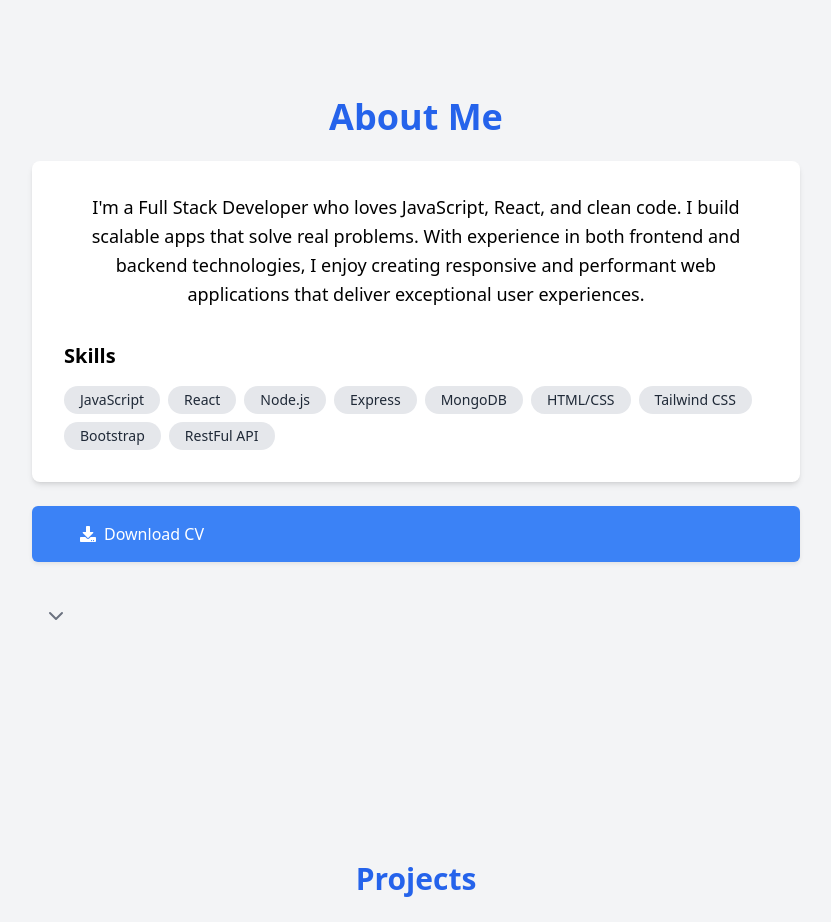
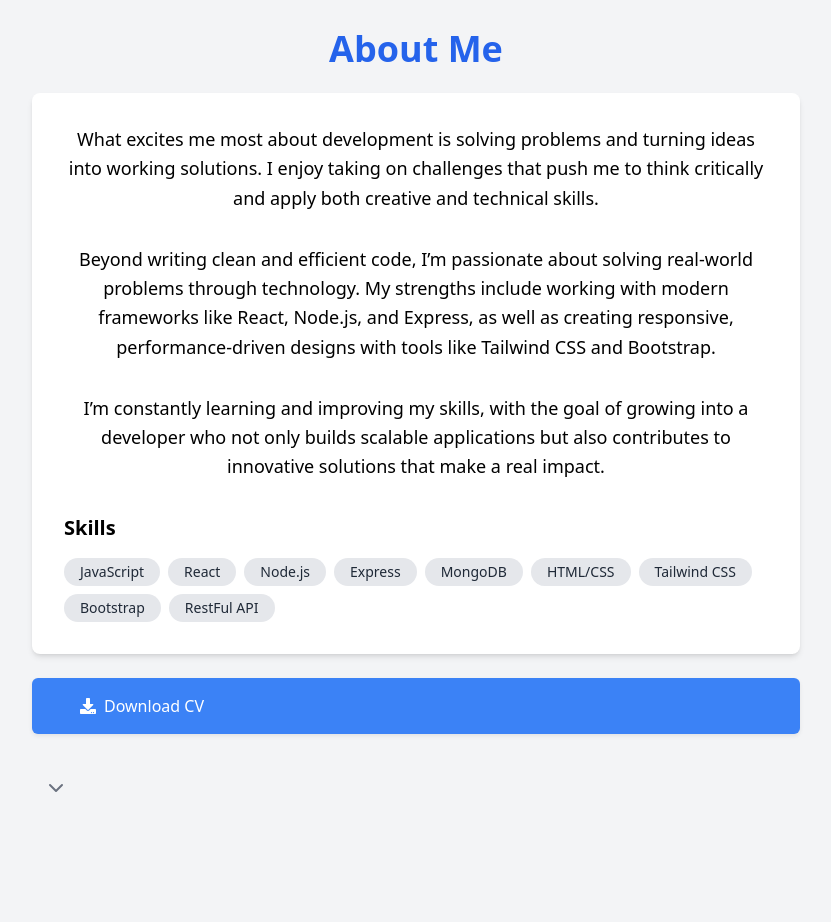
Before and after one commit to Alvinza/newPortfolio, a React (Create React App) app: page / in a window 1280 px wide. Shown: the part 900-1822 px from the top of the page, without its empty margins (224-1055 px from the left). Built offline with nearby package versions, Linux system fonts and the light colour scheme.

Commit message:
Update About.jsx
updated text section

```diff
--- a/src/components/About.jsx
+++ b/src/components/About.jsx
@@ -16,11 +16,18 @@ const About = () => (
       {/* About Card */}
       <div className="bg-white dark:bg-gray-800 p-8 rounded-lg shadow-md transition-colors duration-300 ">
         <p className=" dark:text-gray-300 text-lg mb-8 leading-relaxed text-black">
-          I'm a Full Stack Developer who loves JavaScript, React, and clean
-          code. I build scalable apps that solve real problems. With experience
-          in both frontend and backend technologies, I enjoy creating responsive
-          and performant web applications that deliver exceptional user
-          experiences.
+          What excites me most about development is solving problems and turning ideas into working solutions.
+          I enjoy taking on challenges that push me to think critically and apply
+          both creative and technical skills.
+        </p>
+         <p className=" dark:text-gray-300 text-lg mb-8 leading-relaxed text-black">
+          Beyond writing clean and efficient code, I’m passionate about solving real-world problems through technology.
+           My strengths include working with modern frameworks like React, Node.js, and Express,
+           as well as creating responsive, performance-driven designs with tools like Tailwind CSS and Bootstrap.
+        </p>
+         <p className=" dark:text-gray-300 text-lg mb-8 leading-relaxed text-black">
+          I’m constantly learning and improving my skills, with the goal of growing into a developer
+           who not only builds scalable applications but also contributes to innovative solutions that make a real impact.
         </p>
 
         {/* Skills list */}
```
